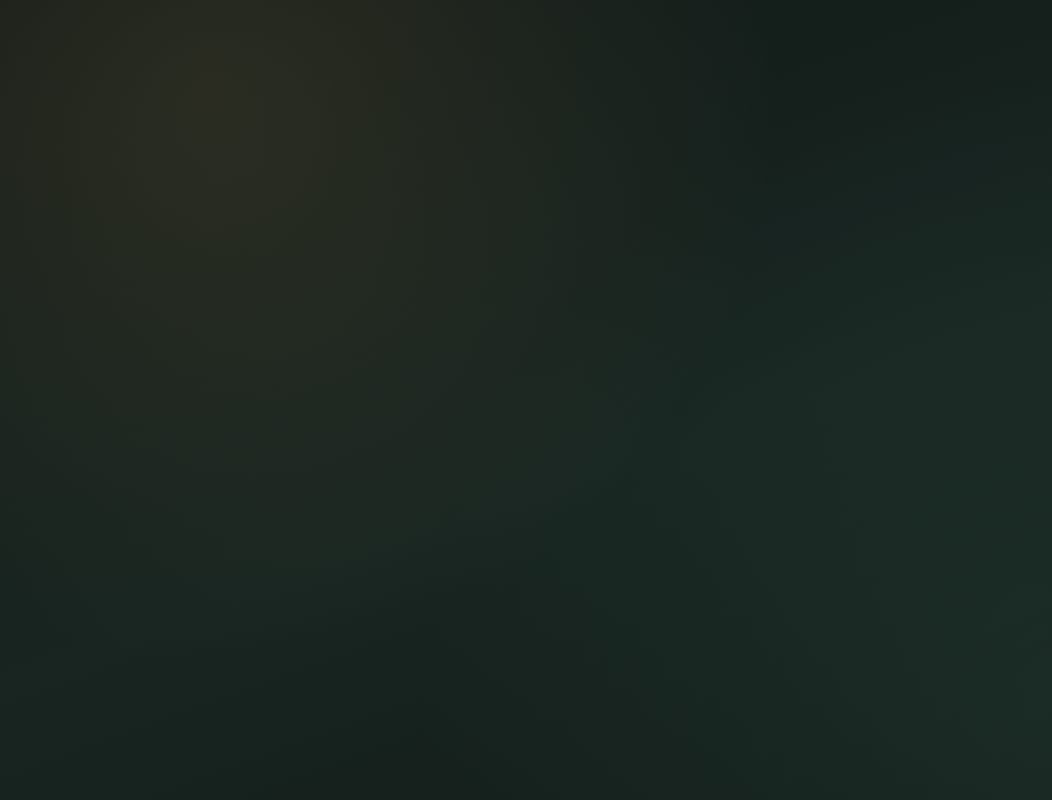
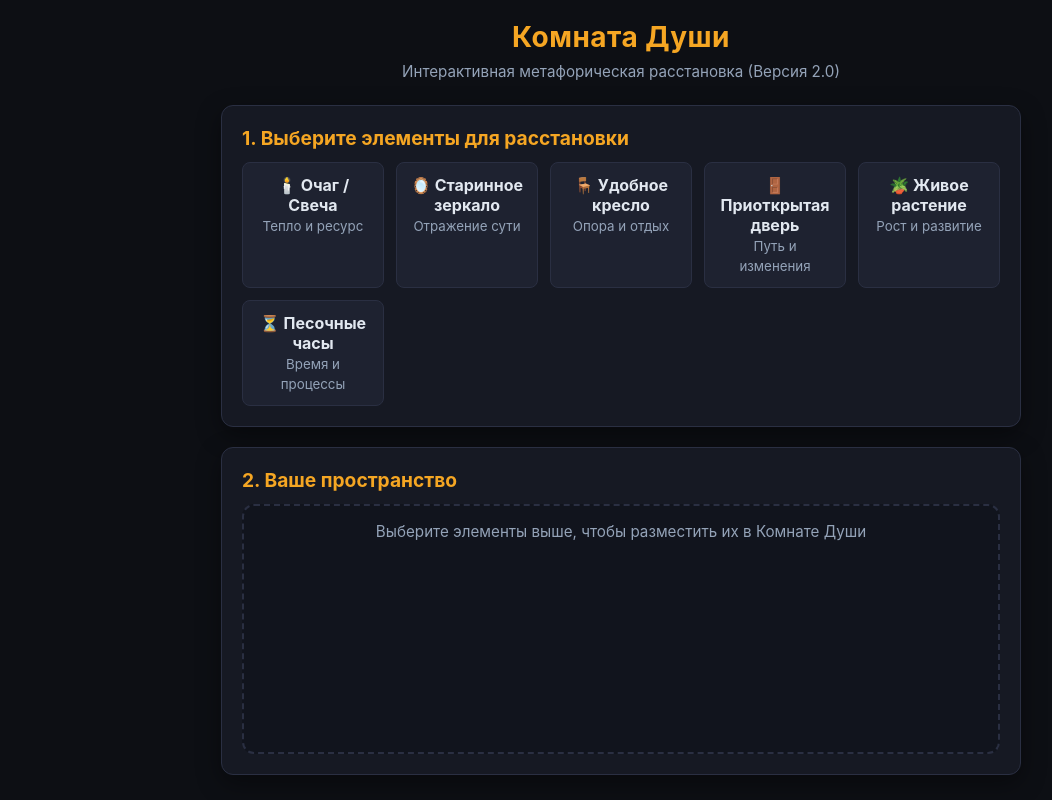
Before and after one commit to Diver671/Room-of-soul, a plain HTML site: page index.html in a window 1280 px wide. Shown: the whole page, without its empty margins (19-1071 px from the left). Drawn offline with Linux system fonts and the light colour scheme.

Commit message:
Update index.html
Обновил index.html для версии 2.0

```diff
--- a/index.html
+++ b/index.html
@@ -1,98 +1,297 @@
 <!DOCTYPE html>
 <html lang="ru">
 <head>
-  <meta charset="UTF-8" />
-  <meta name="viewport" content="width=device-width, initial-scale=1.0, maximum-scale=1.0, user-scalable=no" />
-  <title>Символический интерьер: Комната Души</title>
+    <meta charset="UTF-8">
+    <meta name="viewport" content="width=device-width, initial-scale=1.0">
+    <title>Комната Души — Версия 2.0</title>
     <style>
         :root {
-      --bg-deep: #141e1b;
-      --bg-velvet: #1d2b26;
-      --bg-card: rgba(29, 43, 38, 0.9);
-      --gold: #d4a359;
-      --gold-light: #f3d59b;
-      --gold-glow: rgba(212, 163, 89, 0.28);
-      --cream: #f5efe6;
-      --cream-muted: rgba(245, 239, 230, 0.72);
-      --cream-dim: rgba(245, 239, 230, 0.45);
-      --border-subtle: rgba(212, 163, 89, 0.22);
-      --border-strong: rgba(243, 213, 155, 0.55);
-      --shadow-deep: 0 18px 42px rgba(6, 12, 10, 0.65);
-      --radius-lg: 22px;
-      --radius-md: 14px;
-      --radius-sm: 10px;
-      --transition: all 0.3s cubic-bezier(0.22, 1, 0.36, 1);
+            --bg-color: #0d0f14;
+            --card-bg: #161923;
+            --accent-amber: #f5a623;
+            --accent-amber-hover: #ffb833;
+            --text-main: #e2e8f0;
+            --text-muted: #94a3b8;
+            --border-color: #2a2f42;
         }
 
-    * { box-sizing: border-box; margin: 0; padding: 0; -webkit-tap-highlight-color: transparent; }
+        * {
+            box-sizing: border-box;
+            margin: 0;
+            padding: 0;
+            font-family: -apple-system, BlinkMacSystemFont, "Segoe UI", Roboto, Helvetica, Arial, sans-serif;
+        }
 
         body {
-      font-family: -apple-system, BlinkMacSystemFont, "Segoe UI", Roboto, Helvetica, Arial, sans-serif;
-      background-color: var(--bg-deep);
-      background-image:
-        radial-gradient(circle at 18% 12%, rgba(212, 163, 89, 0.12) 0%, transparent 45%),
-        radial-gradient(circle at 85% 88%, rgba(46, 79, 68, 0.28) 0%, transparent 50%),
-        linear-gradient(160deg, #111917 0%, #182521 55%, #121b18 100%);
-      color: var(--cream);
-      min-height: 100dvh;
+            background-color: var(--bg-color);
+            color: var(--text-main);
+            min-height: 100vh;
             display: flex;
-      justify-content: center;
-      align-items: flex-start;
-      padding: 14px;
-      overflow-x: hidden;
-      line-height: 1.5;
+            flex-direction: column;
+            align-items: center;
+            padding: 20px;
         }
 
-    .app-shell { width: 100%; max-width: 780px; min-height: calc(100dvh - 28px); display: flex; flex-direction: column; position: relative; z-index: 1; }
+        header {
+            text-align: center;
+            margin-bottom: 24px;
+        }
 
-    .app-header { display: flex; align-items: center; justify-content: space-between; padding: 6px 4px 14px; border-bottom: 1px solid var(--border-subtle); margin-bottom: 16px; gap: 12px; }
-    .brand { display: flex; align-items: center; gap: 10px; }
-    .brand-emblem { width: 34px; height: 34px; border-radius: 50%; background: radial-gradient(circle, rgba(243, 213, 155, 0.25), rgba(212, 163, 89, 0.06)); border: 1px solid var(--border-strong); display: flex; align-items: center; justify-content: center; box-shadow: 0 0 18px var(--gold-glow); flex-shrink: 0; }
-    .brand-title { font-size: 0.95rem; font-weight: 600; letter-spacing: 0.03em; color: var(--gold-light); }
-    .brand-sub { font-size: 0.72rem; color: var(--cream-dim); display: block; }
-    .step-badge { font-size: 0.74rem; padding: 5px 12px; border-radius: 999px; background: rgba(212, 163, 89, 0.12); border: 1px solid var(--border-subtle); color: var(--gold-light); white-space: nowrap; }
+        header h1 {
+            font-size: 1.75rem;
+            color: var(--accent-amber);
+            margin-bottom: 8px;
+            letter-spacing: 0.5px;
+        }
 
-    .screen { display: none; flex-direction: column; flex: 1; animation: fadeSlideUp 0.4s cubic-bezier(0.22, 1, 0.36, 1) forwards; }
-    .screen.active { display: flex; }
+        header p {
+            color: var(--text-muted);
+            font-size: 0.95rem;
+        }
 
-    @keyframes fadeSlideUp { from { opacity: 0; transform: translateY(12px); } to { opacity: 1; transform: translateY(0); } }
+        .container {
+            width: 100%;
+            max-width: 800px;
+            display: flex;
+            flex-direction: column;
+            gap: 20px;
+        }
 
-    .velvet-card { background: var(--bg-card); backdrop-filter: blur(12px); border: 1px solid var(--border-subtle); border-radius: var(--radius-lg); padding: 22px 18px; box-shadow: var(--shadow-deep); }
-    h1, h2, h3 { font-weight: 600; color: var(--gold-light); }
-    h1 { font-size: 1.5rem; margin-bottom: 12px; }
-    h2 { font-size: 1.18rem; margin-bottom: 8px; }
-    .lead-text { color: var(--cream-muted); font-size: 0.94rem; margin-bottom: 18px; }
+        .panel {
+            background-color: var(--card-bg);
+            border: 1px solid var(--border-color);
+            border-radius: 12px;
+            padding: 20px;
+            box-shadow: 0 8px 24px rgba(0, 0, 0, 0.4);
+        }
 
-    .breath-orb { width: 64px; height: 64px; margin: 0 auto 16px; border-radius: 50%; background: radial-gradient(circle at 35% 35%, var(--gold-light), var(--gold) 65%, rgba(212, 163, 89, 0.15)); box-shadow: 0 0 32px rgba(212, 163, 89, 0.4); animation: breathe 5.5s ease-in-out infinite; display: flex; align-items: center; justify-content: center; color: var(--bg-deep); }
-    @keyframes breathe { 0%, 100% { transform: scale(0.95); box-shadow: 0 0 20px rgba(212, 163, 89, 0.25); } 50% { transform: scale(1.05); box-shadow: 0 0 38px rgba(243, 213, 155, 0.6); } }
+        .panel h2 {
+            font-size: 1.2rem;
+            margin-bottom: 12px;
+            color: var(--accent-amber);
+        }
 
-    .intent-chips { display: flex; flex-wrap: wrap; gap: 8px; margin-bottom: 14px; }
-    .chip-btn { background: rgba(20, 30, 27, 0.75); border: 1px solid var(--border-subtle); color: var(--cream); padding: 9px 13px; border-radius: var(--radius-md); font-size: 0.84rem; cursor: pointer; transition: var(--transition); text-align: left; }
-    .chip-btn:hover, .chip-btn.selected { border-color: var(--gold-light); background: rgba(212, 163, 89, 0.16); color: var(--gold-light); }
+        .symbols-grid {
+            display: grid;
+            grid-template-columns: repeat(auto-fill, minmax(140px, 1fr));
+            gap: 12px;
+        }
 
-    .intent-input-wrap { margin-bottom: 20px; }
-    .intent-label { display: block; font-size: 0.78rem; color: var(--cream-dim); margin-bottom: 6px; }
-    .intent-input { width: 100%; background: rgba(15, 23, 20, 0.85); border: 1px solid var(--border-subtle); border-radius: var(--radius-md); padding: 12px 14px; color: var(--cream); font-size: 0.94rem; outline: none; transition: var(--transition); }
-    .intent-input:focus { border-color: var(--gold-light); box-shadow: 0 0 0 3px rgba(212, 163, 89, 0.15); }
+        .symbol-card {
+            background: #1e2230;
+            border: 1px solid var(--border-color);
+            border-radius: 8px;
+            padding: 12px;
+            text-align: center;
+            cursor: pointer;
+            transition: all 0.2s ease;
+            user-select: none;
+        }
 
-    .btn-primary { width: 100%; padding: 14px 18px; border-radius: var(--radius-md); border: none; background: linear-gradient(135deg, #e2b872 0%, #c69043 100%); color: #131c19; font-weight: 700; font-size: 0.96rem; cursor: pointer; box-shadow: 0 6px 20px rgba(212, 163, 89, 0.3); transition: var(--transition); display: flex; align-items: center; justify-content: center; gap: 8px; }
-    .btn-primary:hover { transform: translateY(-1px); box-shadow: 0 10px 24px rgba(243, 213, 155, 0.4); }
+        .symbol-card:hover {
+            border-color: var(--accent-amber);
+            transform: translateY(-2px);
+        }
 
-    .btn-secondary { padding: 12px 16px; border-radius: var(--radius-md); border: 1px solid var(--border-strong); background: rgba(29, 43, 38, 0.7); color: var(--gold-light); font-weight: 600; font-size: 0.88rem; cursor: pointer; transition: var(--transition); }
-    .btn-secondary:hover { background: rgba(212, 163, 89, 0.15); }
+        .symbol-card.selected {
+            background: rgba(245, 166, 35, 0.15);
+            border-color: var(--accent-amber);
+        }
 
-    .phase-banner { background: rgba(29, 43, 38, 0.9); border: 1px solid var(--border-subtle); border-radius: var(--radius-md); padding: 11px 14px; margin-bottom: 10px; display: flex; flex-direction: column; gap: 3px; }
-    .phase-tag { font-size: 0.72rem; text-transform: uppercase; letter-spacing: 0.08em; color: var(--gold); font-weight: 700; }
-    .phase-desc { font-size: 0.85rem; color: var(--cream-muted); }
+        .canvas-area {
+            background: #11141d;
+            border: 2px dashed var(--border-color);
+            border-radius: 12px;
+            min-height: 250px;
+            display: flex;
+            flex-wrap: wrap;
+            align-content: flex-start;
+            gap: 12px;
+            padding: 16px;
+            position: relative;
+        }
 
-    .room-wrapper { position: relative; width: 100%; aspect-ratio: 4 / 3; min-height: 280px; max-height: 400px; border-radius: var(--radius-lg); background: radial-gradient(circle at 50% 50%, rgba(243, 213, 155, 0.12) 0%, rgba(212, 163, 89, 0.03) 35%, rgba(15, 23, 20, 0.95) 85%), repeating-linear-gradient(0deg, rgba(212, 163, 89, 0.035) 0px, rgba(212, 163, 89, 0.035) 1px, transparent 1px, transparent 32px), repeating-linear-gradient(90deg, rgba(212, 163, 89, 0.035) 0px, rgba(212, 163, 89, 0.035) 1px, transparent 1px, transparent 32px); border: 1.5px solid var(--border-strong); box-shadow: inset 0 0 45px rgba(8, 14, 12, 0.8), var(--shadow-deep); overflow: hidden; touch-action: none; user-select: none; margin-bottom: 10px; }
-    .room-center-ring { position: absolute; top: 50%; left: 50%; width: 42%; aspect-ratio: 1 / 1; transform: translate(-50%, -50%); border-radius: 50%; border: 1px dashed rgba(243, 213, 155, 0.22); background: radial-gradient(circle, rgba(243, 213, 155, 0.06) 0%, transparent 70%); pointer-events: none; display: flex; align-items: center; justify-content: center; }
-    .room-center-label { font-size: 0.66rem; letter-spacing: 0.1em; text-transform: uppercase; color: rgba(243, 213, 155, 0.32); text-align: center; pointer-events: none; }
-    .room-zone-hint { position: absolute; font-size: 0.64rem; color: rgba(245, 239, 230, 0.24); pointer-events: none; letter-spacing: 0.04em; }
-    .zone-top { top: 6px; left: 50%; transform: translateX(-50%); }
-    .zone-bottom { bottom: 6px; left: 50%; transform: translateX(-50%); }
-    .zone-left { left: 8px; top: 50%; transform: translateY(-50%) rotate(-90deg); }
-    .zone-right { right: 8px; top: 50%; transform: translateY(-50%) rotate(90deg); }
-    .room-empty-tip { position: absolute; inset: 0; display: flex; align-items: center; justify-content: center; text-align: center; padding: 20px; color: var(--cream-dim); font-size: 0.86rem; pointer-events: none; transition: opacity 0.3s ease; }
+        .canvas-placeholder {
+            color: var(--text-muted);
+            margin: auto;
+            text-align: center;
+            font-size: 0.95rem;
+            pointer-events: none;
+        }
 
-    .placed-item { position: absolute; transform: translate
+        .placed-item {
+            background: #1e2230;
+            border: 1px solid var(--accent-amber);
+            border-radius: 8px;
+            padding: 10px 16px;
+            font-size: 0.9rem;
+            display: flex;
+            align-items: center;
+            gap: 8px;
+            animation: fadeIn 0.3s ease;
+        }
+
+        .placed-item button {
+            background: none;
+            border: none;
+            color: var(--text-muted);
+            cursor: pointer;
+            font-size: 1rem;
+        }
+
+        .placed-item button:hover {
+            color: #ff5252;
+        }
+
+        .btn {
+            background-color: var(--accent-amber);
+            color: #0d0f14;
+            border: none;
+            border-radius: 8px;
+            padding: 12px 20px;
+            font-size: 1rem;
+            font-weight: 600;
+            cursor: pointer;
+            transition: background 0.2s;
+            width: 100%;
+        }
+
+        .btn:hover {
+            background-color: var(--accent-amber-hover);
+        }
+
+        .result-box {
+            background: #161923;
+            border: 1px solid var(--accent-amber);
+            border-radius: 12px;
+            padding: 20px;
+            display: none;
+            animation: fadeIn 0.4s ease;
+        }
+
+        .result-box h3 {
+            color: var(--accent-amber);
+            margin-bottom: 10px;
+        }
+
+        .result-box p {
+            line-height: 1.5;
+            color: var(--text-main);
+            margin-bottom: 12px;
+        }
+
+        @keyframes fadeIn {
+            from { opacity: 0; transform: translateY(4px); }
+            to { opacity: 1; transform: translateY(0); }
+        }
+    </style>
+</head>
+<body>
+
+    <header>
+        <h1>Комната Души</h1>
+        <p>Интерактивная метафорическая расстановка (Версия 2.0)</p>
+    </header>
+
+    <div class="container">
+        <!-- Панель выбора символов -->
+        <div class="panel">
+            <h2>1. Выберите элементы для расстановки</h2>
+            <div class="symbols-grid" id="symbolsContainer">
+                <!-- Генерируются скриптом -->
+            </div>
+        </div>
+
+        <!-- Холст расстановки -->
+        <div class="panel">
+            <h2>2. Ваше пространство</h2>
+            <div class="canvas-area" id="canvasArea">
+                <div class="canvas-placeholder" id="placeholder">Выберите элементы выше, чтобы разместить их в Комнате Души</div>
+            </div>
+        </div>
+
+        <!-- Кнопка анализа -->
+        <button class="btn" id="analyzeBtn" style="display: none;">Получить инсайт и ритуал-якорь</button>
+
+        <!-- Блок результата -->
+        <div class="result-box" id="resultBox">
+            <h3>Инсайт расстановки</h3>
+            <p id="insightText"></p>
+            <h3 style="margin-top: 16px;">Физический ритуал-якорь</h3>
+            <p id="ritualText"></p>
+        </div>
+    </div>
+
+    <script>
+        const symbols = [
+            { id: 1, name: "🕯️ Очаг / Свеча", category: "Тепло и ресурс" },
+            { id: 2, name: "🪞 Старинное зеркало", category: "Отражение сути" },
+            { id: 3, name: "🪑 Удобное кресло", category: "Опора и отдых" },
+            { id: 4, name: "🚪 Приоткрытая дверь", category: "Путь и изменения" },
+            { id: 5, name: "🪴 Живое растение", category: "Рост и развитие" },
+            { id: 6, name: "⏳ Песочные часы", category: "Время и процессы" }
+        ];
+
+        let selectedSymbols = [];
+
+        const symbolsContainer = document.getElementById('symbolsContainer');
+        const canvasArea = document.getElementById('canvasArea');
+        const placeholder = document.getElementById('placeholder');
+        const analyzeBtn = document.getElementById('analyzeBtn');
+        const resultBox = document.getElementById('resultBox');
+        const insightText = document.getElementById('insightText');
+        const ritualText = document.getElementById('ritualText');
+
+        function renderSymbols() {
+            symbolsContainer.innerHTML = '';
+            symbols.forEach(sym => {
+                const card = document.createElement('div');
+                card.className = `symbol-card ${selectedSymbols.includes(sym.id) ? 'selected' : ''}`;
+                card.innerHTML = `<strong>${sym.name}</strong><br><small style="color:var(--text-muted);">${sym.category}</small>`;
+                card.onclick = () => toggleSymbol(sym.id);
+                symbolsContainer.appendChild(card);
+            });
+        }
+
+        function toggleSymbol(id) {
+            const index = selectedSymbols.indexOf(id);
+            if (index > -1) {
+                selectedSymbols.splice(index, 1);
+            } else {
+                selectedSymbols.push(id);
+            }
+            renderCanvas();
+            renderSymbols();
+        }
+
+        function renderCanvas() {
+            canvasArea.innerHTML = '';
+            if (selectedSymbols.length === 0) {
+                canvasArea.appendChild(placeholder);
+                analyzeBtn.style.display = 'none';
+                resultBox.style.display = 'none';
+                return;
+            }
+
+            selectedSymbols.forEach(id => {
+                const sym = symbols.find(s => s.id === id);
+                const item = document.createElement('div');
+                item.className = 'placed-item';
+                item.innerHTML = `<span>${sym.name}</span> <button onclick="event.stopPropagation(); toggleSymbol(${sym.id})">×</button>`;
+                canvasArea.appendChild(item);
+            });
+
+            analyzeBtn.style.display = 'block';
+        }
+
+        analyzeBtn.onclick = () => {
+            resultBox.style.display = 'block';
+            insightText.textContent = "Ваша текущая расстановка отражает внутренний баланс между потребностью в безопасности и готовностью к внутреннему обновлению. Выбранные объекты показывают фокус внимания на текущих внутренних опорах.";
+            ritualText.textContent = "Зажгите настоящую свечу или уделите 3 минуты тишине в удобном кресле, сделав три глубоких вдоха. Почувствуйте телесную плотность и заземление в моменте «здесь и сейчас».";
+            resultBox.scrollIntoView({ behavior: 'smooth' });
+        };
+
+        renderSymbols();
+    </script>
+</body>
+</html>
```
Lines whose indentation alone changed are shown as unchanged.
